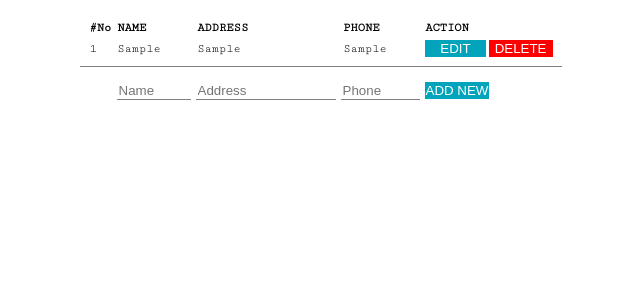
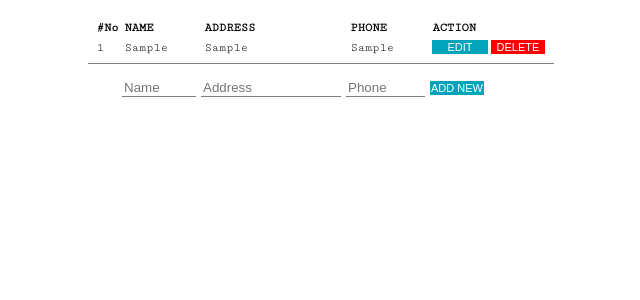
Before and after one commit to imam-wiratama/simpleCrud, a React (Create React App) app: page / in a window 1280 px wide. Both pictures are taken after typing "Sample", "Sample", "Sample" into the empty fields and a click on the button "ADD NEW". Shown: the top 300 px of the page, without its empty margins (319-959 px from the left). Built offline with nearby package versions, Linux system fonts and the light colour scheme.

Commit message:
fixed css

```diff
--- a/src/App.css
+++ b/src/App.css
@@ -40,6 +40,7 @@ table{
   margin-right: 3px;
   border:none;
   cursor:pointer;
+  font-size: 11px;
 }
 .headName{
   width: 74px;
@@ -56,6 +57,7 @@ table{
   display: inline-block;
   border:none;
   cursor:pointer;
+  font-size: 11px;
 }
 .myButtonDelete:hover{
   background-color: white;
@@ -73,6 +75,7 @@ table{
   padding: 1px;
   border:none;
   cursor:pointer;
+  font-size: 11px;
 }
 .myButtonAdd:hover{
   background-color: green;
```
